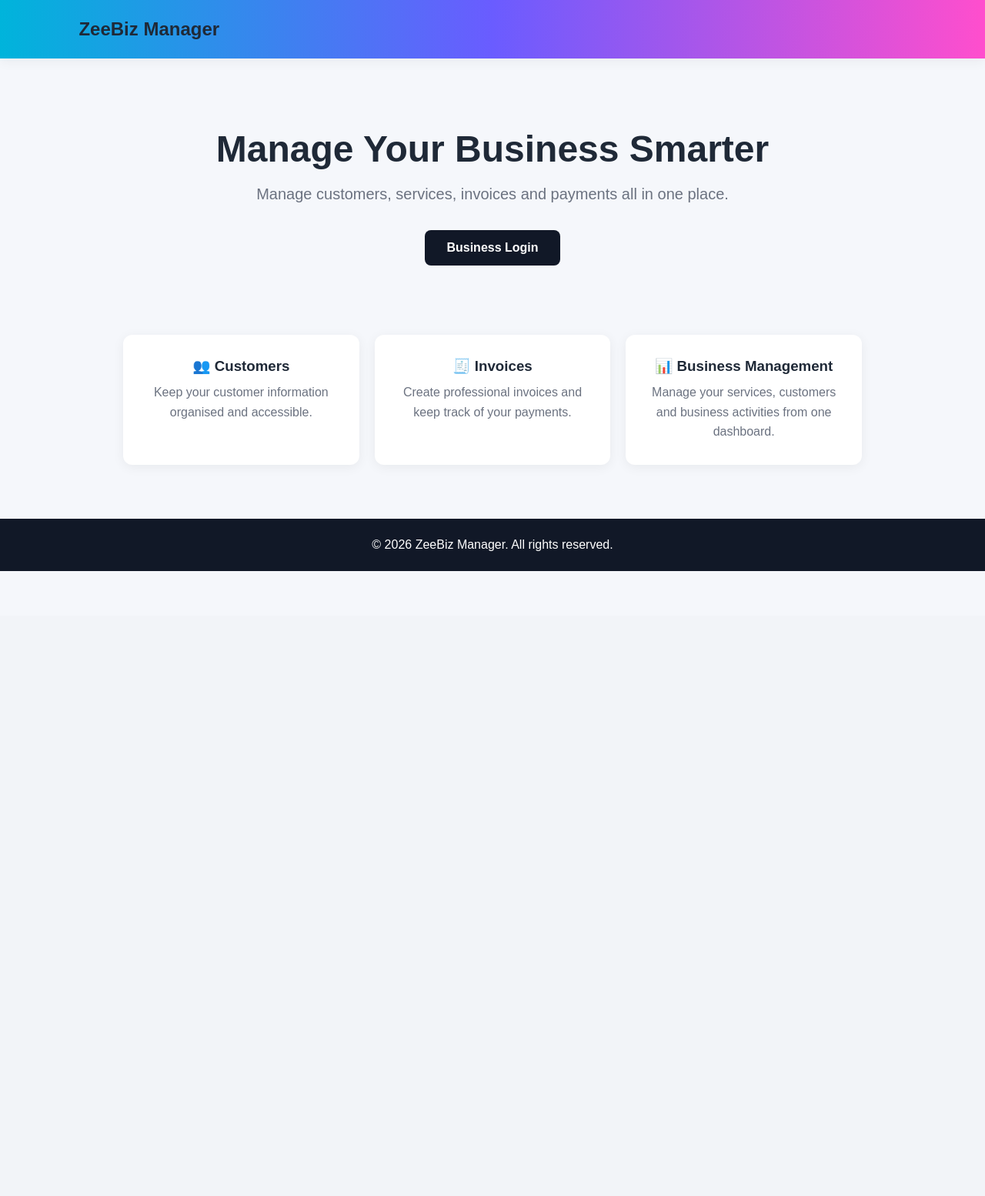
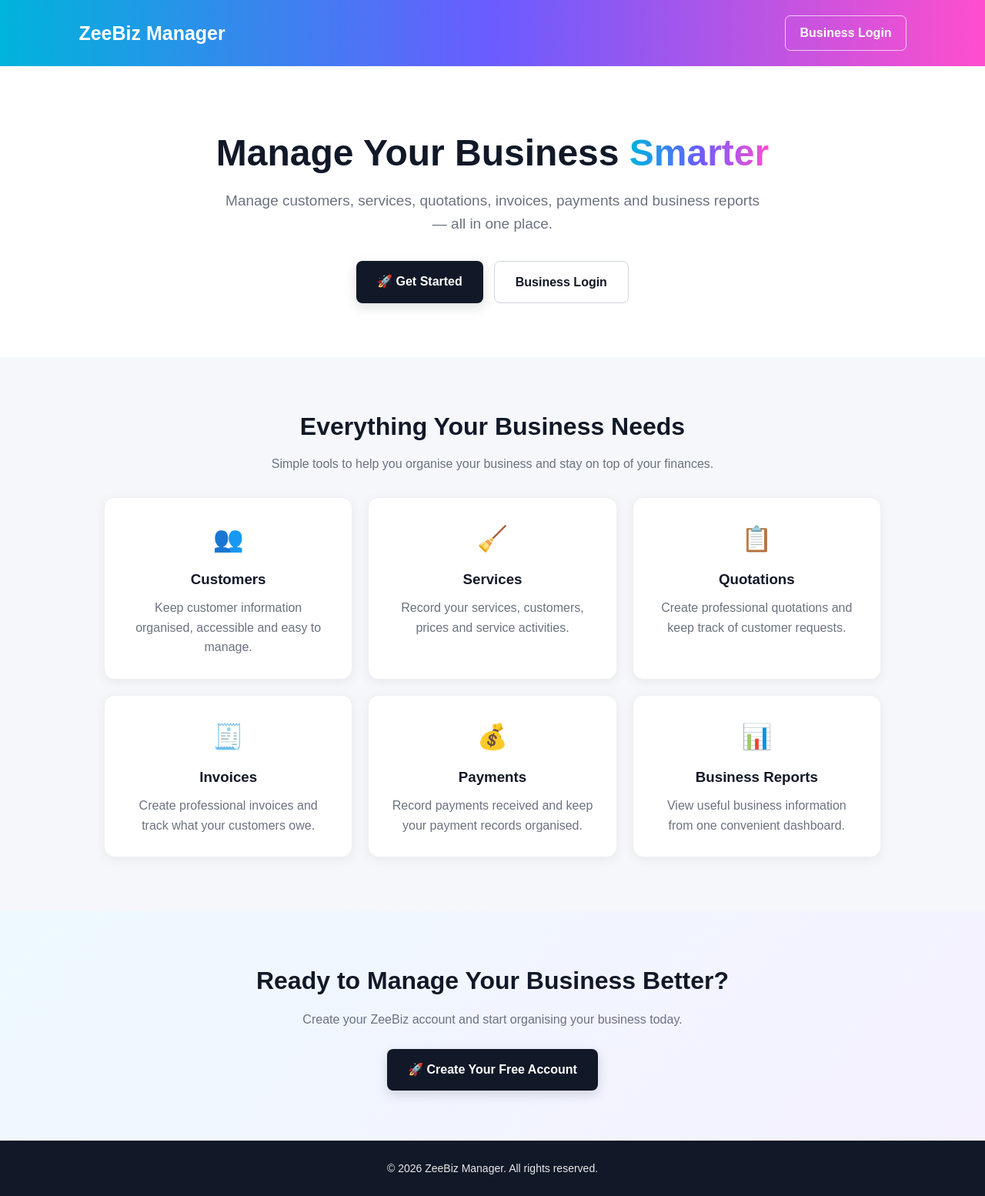
Before and after one commit to zarryolly-code/zeebiz-manager, a Django app: page / in a window 1280 px wide. Shown: the whole page at 77% size. Before the commit the page ends 742 px from the top, so only its background shows below. Run offline with Django 5.2, Linux system fonts and the light colour scheme.

Commit message:
Improve ZeeBiz landing page

```diff
--- a/customers/templates/home.html
+++ b/customers/templates/home.html
@@ -1,9 +1,11 @@
 <!DOCTYPE html>
+
 <html lang="en">
 <head>
     <meta charset="UTF-8">
     <meta name="viewport" content="width=device-width, initial-scale=1.0">
-    <title>ZeeBiz Manager</title>
+
+<title>ZeeBiz Manager | Simple Business Management</title>
 
 <style>
     * {
@@ -16,83 +18,132 @@
         font-family: Arial, sans-serif;
         background: #f5f7fb;
         color: #1f2937;
+        line-height: 1.6;
     }
 
     header {
         background: linear-gradient(90deg, #00B4DB, #6A5CFF, #FF4ECD);
-            padding: 24px 8%;
+        padding: 20px 8%;
         display: flex;
         justify-content: space-between;
         align-items: center;
-            box-shadow: 0 4px 15px rgba(0,0,0,0.05);
+        box-shadow: 0 4px 15px rgba(0, 0, 0, 0.08);
     }
 
     .logo {
-            font-size: 24px;
+        color: white;
+        font-size: 25px;
         font-weight: bold;
+    }
+
+    .header-login {
+        color: white;
+        text-decoration: none;
+        font-weight: bold;
+        border: 1px solid rgba(255,255,255,0.7);
+        padding: 9px 18px;
+        border-radius: 7px;
     }
 
     .hero {
         text-align: center;
-            padding: 90px 20px;
+        padding: 85px 20px 70px;
+        background: white;
     }
 
     .hero h1 {
         font-size: 48px;
+        line-height: 1.15;
         margin-bottom: 20px;
+        color: #111827;
+    }
+
+    .hero h1 span {
+        background: linear-gradient(90deg, #00B4DB, #6A5CFF, #FF4ECD);
+        -webkit-background-clip: text;
+        -webkit-text-fill-color: transparent;
     }
 
     .hero p {
-            font-size: 20px;
+        max-width: 700px;
+        margin: 0 auto 32px;
+        font-size: 19px;
         color: #6b7280;
-            margin-bottom: 35px;
     }
 
     .buttons {
         display: flex;
         justify-content: center;
-            gap: 15px;
+        gap: 14px;
         flex-wrap: wrap;
     }
 
     .btn {
-            padding: 14px 28px;
+        padding: 14px 27px;
         border-radius: 8px;
         text-decoration: none;
         font-weight: bold;
         display: inline-block;
+        transition: transform 0.2s ease, box-shadow 0.2s ease;
     }
 
-        .business-btn {
+    .btn:hover {
+        transform: translateY(-2px);
+    }
+
+    .primary-btn {
         background: #111827;
         color: white;
+        box-shadow: 0 5px 15px rgba(17, 24, 39, 0.15);
     }
 
-        .customer-btn {
+    .secondary-btn {
         background: white;
         color: #111827;
         border: 1px solid #d1d5db;
+    }
+
+    .section-title {
+        text-align: center;
+        padding: 65px 20px 30px;
+    }
+
+    .section-title h2 {
+        font-size: 32px;
+        margin-bottom: 10px;
+        color: #111827;
+    }
+
+    .section-title p {
+        color: #6b7280;
     }
 
     .features {
         display: grid;
         grid-template-columns: repeat(3, 1fr);
         gap: 20px;
-            max-width: 1000px;
-            margin: 0 auto 70px;
-            padding: 0 20px;
+        max-width: 1050px;
+        margin: 0 auto;
+        padding: 0 20px 70px;
     }
 
     .card {
         background: white;
-            padding: 30px;
-            border-radius: 12px;
+        padding: 28px;
+        border-radius: 14px;
         text-align: center;
         box-shadow: 0 3px 15px rgba(0,0,0,0.06);
+        border: 1px solid #eef0f4;
+    }
+
+    .icon {
+        font-size: 32px;
+        margin-bottom: 12px;
     }
 
     .card h3 {
-            margin-bottom: 10px;
+        margin-bottom: 9px;
+        color: #111827;
     }
 
     .card p {
@@ -100,76 +151,203 @@
         line-height: 1.6;
     }
 
+    .cta {
+        text-align: center;
+        padding: 65px 20px;
+        background: linear-gradient(135deg, #eef9ff, #f5f1ff);
+    }
+
+    .cta h2 {
+        font-size: 32px;
+        margin-bottom: 12px;
+        color: #111827;
+    }
+
+    .cta p {
+        color: #6b7280;
+        margin-bottom: 25px;
+    }
+
     footer {
         text-align: center;
-            padding: 25px;
+        padding: 25px 20px;
         background: #111827;
         color: white;
     }
 
-        @media (max-width: 700px) {
+    footer p {
+        font-size: 14px;
+        opacity: 0.9;
+    }
+
+    @media (max-width: 800px) {
+        .features {
+            grid-template-columns: repeat(2, 1fr);
+        }
+    }
+
+    @media (max-width: 600px) {
+        header {
+            padding: 17px 5%;
+        }
+
+        .logo {
+            font-size: 21px;
+        }
+
+        .header-login {
+            padding: 8px 13px;
+            font-size: 14px;
+        }
+
+        .hero {
+            padding: 65px 18px 55px;
+        }
+
         .hero h1 {
             font-size: 36px;
+        }
+
+        .hero p {
+            font-size: 17px;
         }
 
         .features {
             grid-template-columns: 1fr;
         }
+
+        .section-title h2,
+        .cta h2 {
+            font-size: 27px;
+        }
     }
 </style>
+
 </head>
 
 <body>
 
 <header>
     <div class="logo">ZeeBiz Manager</div>
+
+    <a href="/accounts/login/" class="header-login">
+        Business Login
+    </a>
 </header>
 
 <section class="hero">
-        <h1>Manage Your Business Smarter</h1>
+
+    <h1>
+        Manage Your Business <span>Smarter</span>
+    </h1>
 
     <p>
-            Manage customers, services, invoices and payments
-            all in one place.
+        Manage customers, services, quotations, invoices,
+        payments and business reports — all in one place.
     </p>
 
     <div class="buttons">
-            <a href="/accounts/login/" class="btn business-btn">
+
+        <a href="/accounts/register/" class="btn primary-btn">
+            🚀 Get Started
+        </a>
+
+        <a href="/accounts/login/" class="btn secondary-btn">
             Business Login
         </a>
+
     </div>
+
+</section>
+
+<section class="section-title">
+
+    <h2>Everything Your Business Needs</h2>
+
+    <p>
+        Simple tools to help you organise your business and stay on top of your finances.
+    </p>
+
 </section>
 
 <section class="features">
 
     <div class="card">
-            <h3>👥 Customers</h3>
+        <div class="icon">👥</div>
+        <h3>Customers</h3>
         <p>
-                Keep your customer information organised
-                and accessible.
+            Keep customer information organised,
+            accessible and easy to manage.
         </p>
     </div>
 
     <div class="card">
-            <h3>🧾 Invoices</h3>
+        <div class="icon">🧹</div>
+        <h3>Services</h3>
         <p>
-                Create professional invoices and keep track
-                of your payments.
+            Record your services, customers,
+            prices and service activities.
         </p>
     </div>
 
     <div class="card">
-            <h3>📊 Business Management</h3>
+        <div class="icon">📋</div>
+        <h3>Quotations</h3>
         <p>
-                Manage your services, customers and business
-                activities from one dashboard.
+            Create professional quotations
+            and keep track of customer requests.
+        </p>
+    </div>
+
+    <div class="card">
+        <div class="icon">🧾</div>
+        <h3>Invoices</h3>
+        <p>
+            Create professional invoices and
+            track what your customers owe.
+        </p>
+    </div>
+
+    <div class="card">
+        <div class="icon">💰</div>
+        <h3>Payments</h3>
+        <p>
+            Record payments received and
+            keep your payment records organised.
+        </p>
+    </div>
+
+    <div class="card">
+        <div class="icon">📊</div>
+        <h3>Business Reports</h3>
+        <p>
+            View useful business information
+            from one convenient dashboard.
         </p>
     </div>
 
 </section>
 
+<section class="cta">
+
+    <h2>Ready to Manage Your Business Better?</h2>
+
+    <p>
+        Create your ZeeBiz account and start organising your business today.
+    </p>
+
+    <a href="/accounts/register/" class="btn primary-btn">
+        🚀 Create Your Free Account
+    </a>
+
+</section>
+
 <footer>
-        <p>© 2026 ZeeBiz Manager. All rights reserved.</p>
+
+    <p>
+        © 2026 ZeeBiz Manager. All rights reserved.
+    </p>
+
 </footer>
 
 </body>
```
Lines whose indentation alone changed are shown as unchanged.
